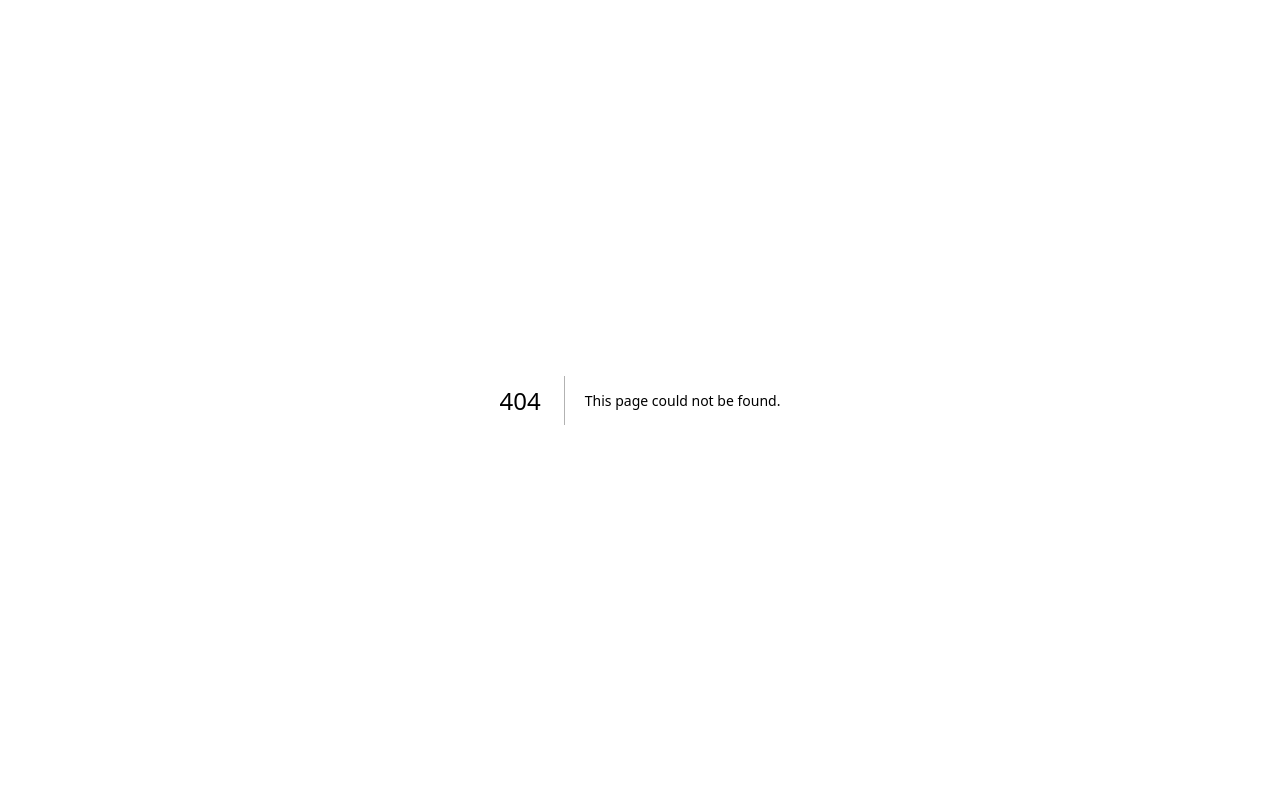
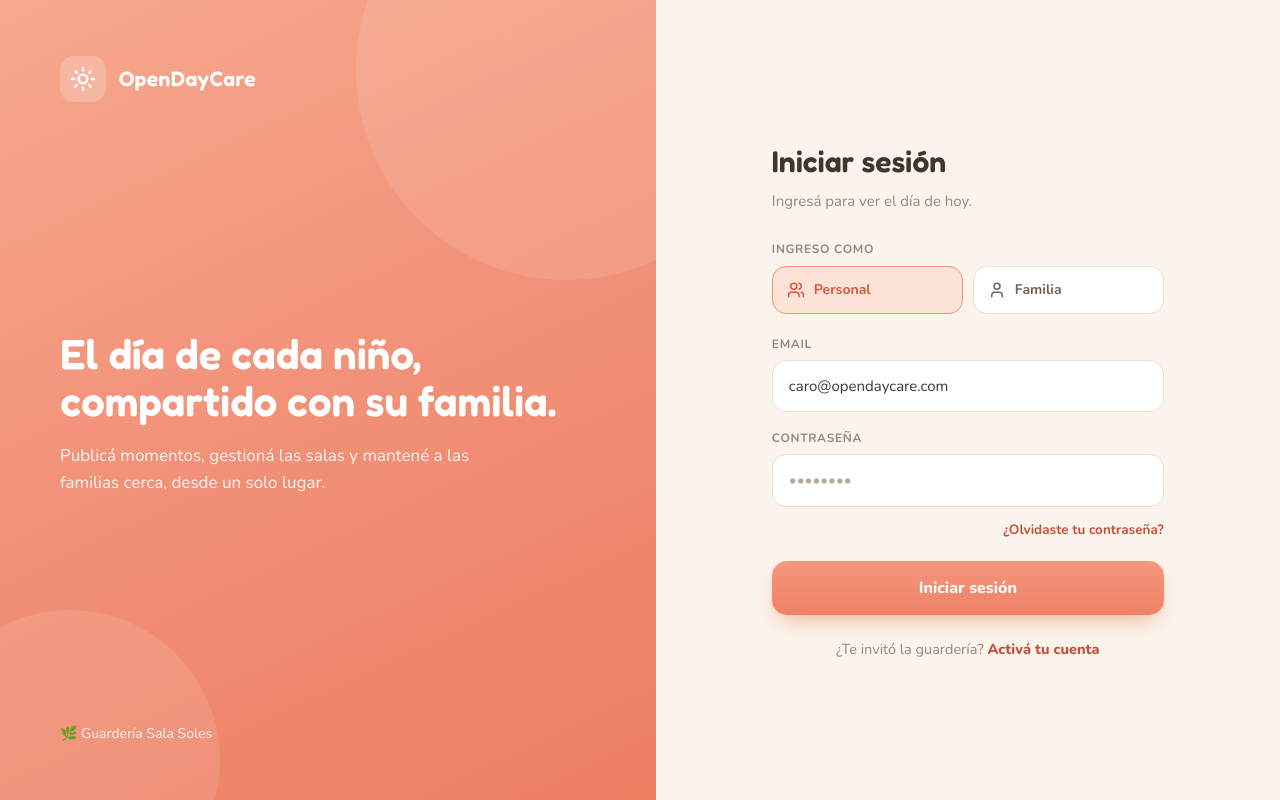
Before and after one commit to PabloUrbano2000/open-code-daycare, a Next.js app: page /login in a window 1280 px wide. Before the commit this address had no page. Built offline with nearby package versions, Linux system fonts and the light colour scheme.

Commit message:
feat: add login and activate view

```diff
--- /dev/null
+++ b/app/activate/page.tsx
@@ -0,0 +1,99 @@
+import type { Metadata } from "next";
+import Link from "next/link";
+import { Sun } from "lucide-react";
+
+export const metadata: Metadata = {
+  title: "Activar cuenta · OpenDayCare",
+};
+
+export default function ActivateAccountPage() {
+  return (
+    <div className="flex min-h-screen items-center justify-center bg-auth-bg px-10 py-10">
+      <div className="w-full max-w-[440px]">
+        <div className="mb-[22px] flex size-[58px] items-center justify-center rounded-[18px] bg-[linear-gradient(155deg,#F8C3A8,#F2937A)] shadow-[0_12px_26px_-10px_rgba(238,129,100,.65)]">
+          <Sun size={30} stroke="#fff" strokeWidth={2.2} />
+        </div>
+
+        <h1 className="m-0 mb-2 font-display text-[32px] font-semibold leading-[1.15] text-ink">
+          Bienvenida a OpenDayCare
+        </h1>
+        <p className="m-0 mb-[26px] text-[15.5px] leading-[1.55] text-ink-muted">
+          Te invitaron a seguir el día de tu hijo. Creá tu contraseña para
+          activar la cuenta.
+        </p>
+
+        <div className="mb-[22px] flex items-center gap-[14px] rounded-[16px] border-[1.5px] border-auth-line bg-white px-4 py-[14px]">
+          <div className="flex size-11 flex-none items-center justify-center rounded-full bg-sky font-display text-[19px] font-semibold text-sky-deep">
+            M
+          </div>
+          <div>
+            <div className="text-[13px] text-ink-muted">
+              Te invitaron a seguir a
+            </div>
+            <div className="font-display text-[17px] font-semibold text-ink">
+              Mateo · Sala Soles
+            </div>
+          </div>
+        </div>
+
+        <div className="mb-2 text-xs font-bold tracking-[.7px] text-ink-muted">
+          CÓDIGO DE INVITACIÓN
+        </div>
+        <input
+          defaultValue="7K4P9"
+          className="mb-[18px] w-full rounded-[14px] border-[1.5px] border-auth-line bg-white px-4 py-[14px] font-display text-[18px] font-bold tracking-[3px] text-ink"
+        />
+        <div className="mb-2 text-xs font-bold tracking-[.7px] text-ink-muted">
+          EMAIL
+        </div>
+        <input
+          type="email"
+          defaultValue="lucia.fernandez@gmail.com"
+          className="mb-[18px] w-full rounded-[14px] border-[1.5px] border-auth-line bg-white px-4 py-[14px] text-[15px] text-ink"
+        />
+        <div className="mb-2 text-xs font-bold tracking-[.7px] text-ink-muted">
+          CREAR CONTRASEÑA
+        </div>
+        <input
+          type="password"
+          defaultValue="contraseña"
+          className="mb-[18px] w-full rounded-[14px] border-[1.5px] border-auth-code bg-white px-4 py-[14px] text-[15px] text-ink"
+        />
+
+        <div className="mb-6 flex cursor-pointer items-start gap-3 rounded-[14px] bg-auth-warn px-4 py-[14px]">
+          <span className="mt-[1px] flex size-6 flex-none items-center justify-center rounded-lg bg-auth-green">
+            <svg
+              width="15"
+              height="15"
+              viewBox="0 0 24 24"
+              fill="none"
+              stroke="#fff"
+              strokeWidth="3"
+              strokeLinecap="round"
+              strokeLinejoin="round"
+            >
+              <polyline points="20 6 9 17 4 12" />
+            </svg>
+          </span>
+          <span className="text-sm leading-[1.45] text-auth-warn-ink">
+            Autorizo a la guardería a tomar y compartir fotos de mi hijo dentro
+            de la app.
+          </span>
+        </div>
+
+        <Link
+          href="#"
+          className="block w-full rounded-[15px] bg-[linear-gradient(180deg,#F4977E,#EE8164)] px-4 py-[15px] text-center text-base font-extrabold text-white shadow-[0_10px_22px_-8px_rgba(238,129,100,.7)]"
+        >
+          Activar mi cuenta
+        </Link>
+        <p className="m-0 mt-[22px] text-center text-[14.5px] text-ink-muted">
+          ¿Ya tenés cuenta?{" "}
+          <Link href="/login" className="font-extrabold text-coral-darker">
+            Iniciar sesión
+          </Link>
+        </p>
+      </div>
+    </div>
+  );
+}
--- a/app/globals.css
+++ b/app/globals.css
@@ -33,6 +33,14 @@
   --color-field-border: #dbcdba;
   --color-field-ink: #b0a290;
   --color-scroll: #e4d6c4;
+
+  --color-auth-bg: #fbf4ec;
+  --color-auth-line: #eadfd0;
+  --color-auth-placeholder: #b6a99b;
+  --color-auth-warn: #fbf1d6;
+  --color-auth-warn-ink: #8a7234;
+  --color-auth-green: #5fb97e;
+  --color-auth-code: #f2a78e;
 }
 
 body {
--- /dev/null
+++ b/app/login/page.tsx
@@ -0,0 +1,117 @@
+import type { Metadata } from "next";
+import Link from "next/link";
+import { Sun, User, Users } from "lucide-react";
+
+export const metadata: Metadata = {
+  title: "Iniciar sesión · OpenDayCare",
+};
+
+export default function LoginPage() {
+  return (
+    <div className="min-h-screen bg-auth-bg lg:grid lg:grid-cols-[1.05fr_1fr]">
+      <div className="relative hidden flex-col justify-between overflow-hidden bg-[linear-gradient(155deg,#F6A98E,#F2937A_45%,#EC7E62)] px-[60px] py-14 text-white lg:flex">
+        <div className="absolute -right-[120px] -top-[140px] size-[420px] rounded-full bg-white/10" />
+        <div className="absolute -bottom-[110px] -left-[80px] size-[300px] rounded-full bg-white/10" />
+
+        <div className="relative flex items-center gap-[13px]">
+          <div className="flex size-[46px] flex-none items-center justify-center rounded-[14px] bg-white/20">
+            <Sun size={26} stroke="#fff" strokeWidth={2.2} />
+          </div>
+          <span className="font-display text-[21px] font-semibold tracking-[.5px]">
+            OpenDayCare
+          </span>
+        </div>
+
+        <div className="relative">
+          <h1 className="m-0 mb-[18px] font-display text-[42px] font-semibold leading-[1.12]">
+            El día de cada niño,
+            <br />
+            compartido con su familia.
+          </h1>
+          <p className="m-0 max-w-[430px] text-[17px] leading-[1.6] text-white/90">
+            Publicá momentos, gestioná las salas y mantené a las familias cerca,
+            desde un solo lugar.
+          </p>
+        </div>
+
+        <div className="relative text-sm text-white/90">
+          🌿 Guardería Sala Soles
+        </div>
+      </div>
+
+      <div className="flex min-h-screen items-center justify-center px-10 py-10">
+        <div className="w-full max-w-[392px]">
+          <h2 className="m-0 mb-[6px] font-display text-[30px] font-semibold text-ink">
+            Iniciar sesión
+          </h2>
+          <p className="m-0 mb-[28px] text-[15px] text-ink-muted">
+            Ingresá para ver el día de hoy.
+          </p>
+
+          <div className="mb-[9px] text-xs font-bold tracking-[.7px] text-ink-muted">
+            INGRESO COMO
+          </div>
+          <div className="mb-[22px] flex gap-[10px]">
+            <button
+              type="button"
+              className="flex flex-1 items-center gap-[9px] rounded-[14px] border-[1.5px] border-coral bg-peach px-[14px] py-[13px] text-sm font-bold text-coral-brand"
+            >
+              <Users size={18} strokeWidth={2} />
+              Personal
+            </button>
+            <button
+              type="button"
+              className="flex flex-1 items-center gap-[9px] rounded-[14px] border-[1.5px] border-auth-line bg-white px-[14px] py-[13px] text-sm font-bold text-ink-soft"
+            >
+              <User size={18} strokeWidth={2} />
+              Familia
+            </button>
+          </div>
+
+          <div className="mb-2 text-xs font-bold tracking-[.7px] text-ink-muted">
+            EMAIL
+          </div>
+          <input
+            type="email"
+            defaultValue="caro@opendaycare.com"
+            className="mb-[18px] w-full rounded-[14px] border-[1.5px] border-auth-line bg-white px-4 py-[14px] text-[15px] text-ink"
+          />
+          <div className="mb-2 text-xs font-bold tracking-[.7px] text-ink-muted">
+            CONTRASEÑA
+          </div>
+          <input
+            type="password"
+            placeholder="••••••••"
+            className="mb-[10px] w-full rounded-[14px] border-[1.5px] border-auth-line bg-white px-4 py-[14px] text-[15px] text-ink placeholder:text-auth-placeholder"
+          />
+
+          <div className="mb-5 text-right">
+            <Link
+              href="#"
+              className="text-[13.5px] font-bold text-coral-darker"
+            >
+              ¿Olvidaste tu contraseña?
+            </Link>
+          </div>
+
+          <Link
+            href="#"
+            className="block w-full rounded-[15px] bg-[linear-gradient(180deg,#F4977E,#EE8164)] px-4 py-[15px] text-center text-base font-extrabold text-white shadow-[0_10px_22px_-8px_rgba(238,129,100,.7)]"
+          >
+            Iniciar sesión
+          </Link>
+
+          <p className="m-0 mt-6 text-center text-[14.5px] text-ink-muted">
+            ¿Te invitó la guardería?{" "}
+            <Link
+              href="/activate"
+              className="font-extrabold text-coral-darker"
+            >
+              Activá tu cuenta
+            </Link>
+          </p>
+        </div>
+      </div>
+    </div>
+  );
+}
--- a/specs/03-login-and-account-activation.md
+++ b/specs/03-login-and-account-activation.md
@@ -1,6 +1,6 @@
 # SPEC 03 — Login `/login` y activación de cuenta `/activate`
 
-**State:** Aprobado
+**State:** Implementado
 **Depends on:** SPEC 01
 **Date:** 2026-08-12
 **Objective:** Replicar visualmente las pantallas `login.dc.html` (`/login`) y `activar-cuenta.dc.html` (`/activate`) como maquetas estáticas standalone, sin sidebar, sin interacción y sin funcionalidad.
@@ -35,16 +35,16 @@ No se introducen estructuras de datos nuevas. Ambas pantallas son JSX estático
 
 ## Acceptance criteria
 
-- [ ] `/login` es visualmente idéntico a `login.dc.html` en desktop ≥1024px (grid 2 col, panel hero gradiente, formulario, paleta y tipografías).
-- [ ] A <1024px el panel hero no se muestra y el formulario queda centrado sobre `bg-auth-bg`.
-- [ ] En `/login` el botón "Personal" aparece activo (bg/borde/texto del estado seleccionado) y "Familia" inactivo; ninguno responde al click (sin `useState`).
-- [ ] Inputs de `/login`: EMAIL con value `caro@opendaycare.com` y CONTRASEÑA con placeholder `••••••••`.
-- [ ] "Activá tu cuenta" navega a `/activate`; "Iniciar sesión" y "¿Olvidaste tu contraseña?" son `#`.
-- [ ] `/activate` replica `activar-cuenta.dc.html` (logo, tarjeta "Mateo · Sala Soles", inputs CÓDIGO `7K4P9` / EMAIL `lucia.fernandez@gmail.com` / CONTRASEÑA `contraseña`, label de consentimiento con check verde).
-- [ ] "Iniciar sesión" en `/activate` navega a `/login`; "Activar mi cuenta" es `#`.
-- [ ] `/login` y `/activate` no muestran sidebar ni mobile-header (standalone).
-- [ ] `npx tsc --noEmit` y `npm run lint` pasan sin errores.
-- [ ] La home `/` no cambia visualmente (regresión).
+- [x] `/login` es visualmente idéntico a `login.dc.html` en desktop ≥1024px (grid 2 col, panel hero gradiente, formulario, paleta y tipografías).
+- [x] A <1024px el panel hero no se muestra y el formulario queda centrado sobre `bg-auth-bg`.
+- [x] En `/login` el botón "Personal" aparece activo (bg/borde/texto del estado seleccionado) y "Familia" inactivo; ninguno responde al click (sin `useState`).
+- [x] Inputs de `/login`: EMAIL con value `caro@opendaycare.com` y CONTRASEÑA con placeholder `••••••••`.
+- [x] "Activá tu cuenta" navega a `/activate`; "Iniciar sesión" y "¿Olvidaste tu contraseña?" son `#`.
+- [x] `/activate` replica `activar-cuenta.dc.html` (logo, tarjeta "Mateo · Sala Soles", inputs CÓDIGO `7K4P9` / EMAIL `lucia.fernandez@gmail.com` / CONTRASEÑA `contraseña`, label de consentimiento con check verde).
+- [x] "Iniciar sesión" en `/activate` navega a `/login`; "Activar mi cuenta" es `#`.
+- [x] `/login` y `/activate` no muestran sidebar ni mobile-header (standalone).
+- [x] `npx tsc --noEmit` y `npm run lint` pasan sin errores.
+- [x] La home `/` no cambia visualmente (regresión).
 
 ## Decisions taken and discarded
 
```
